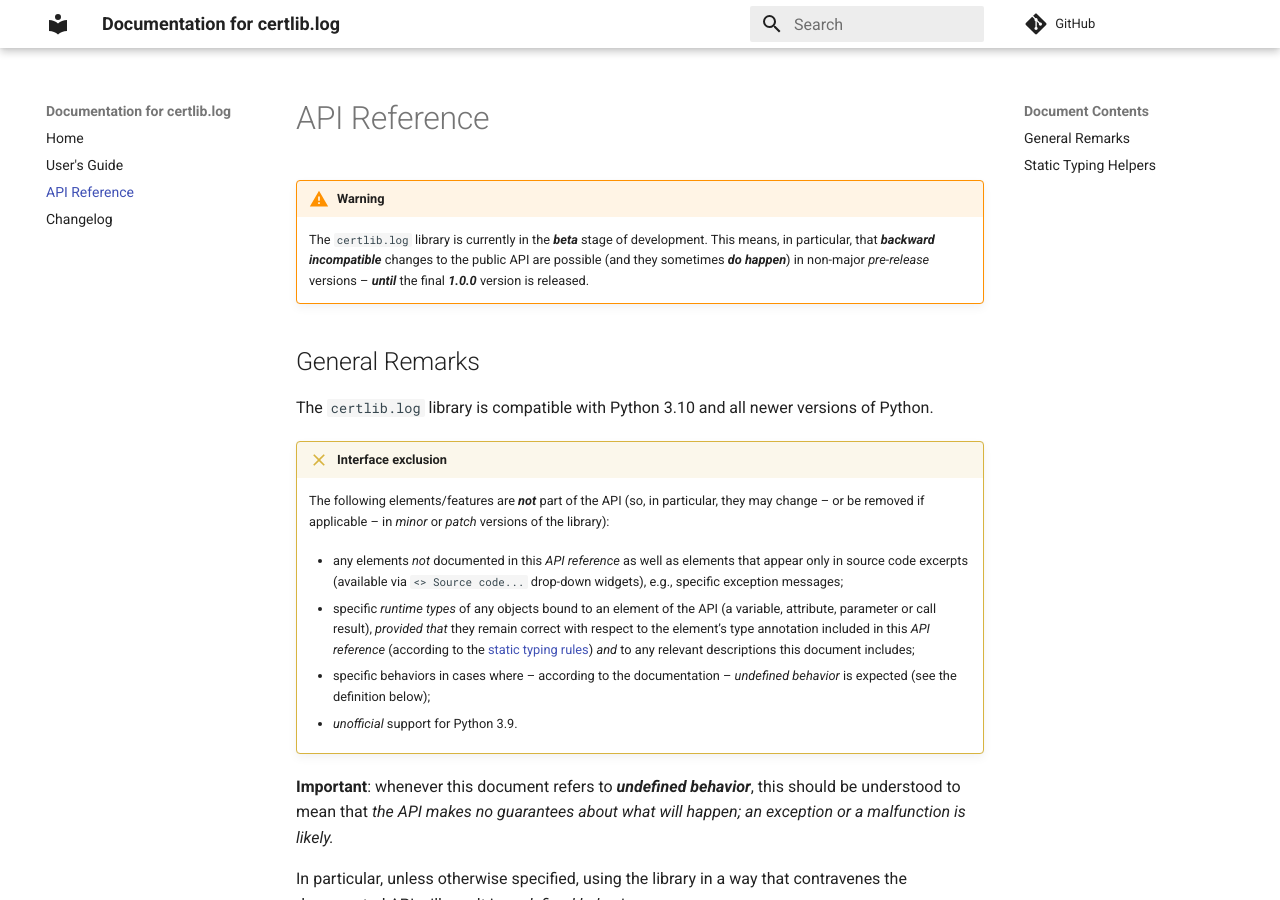
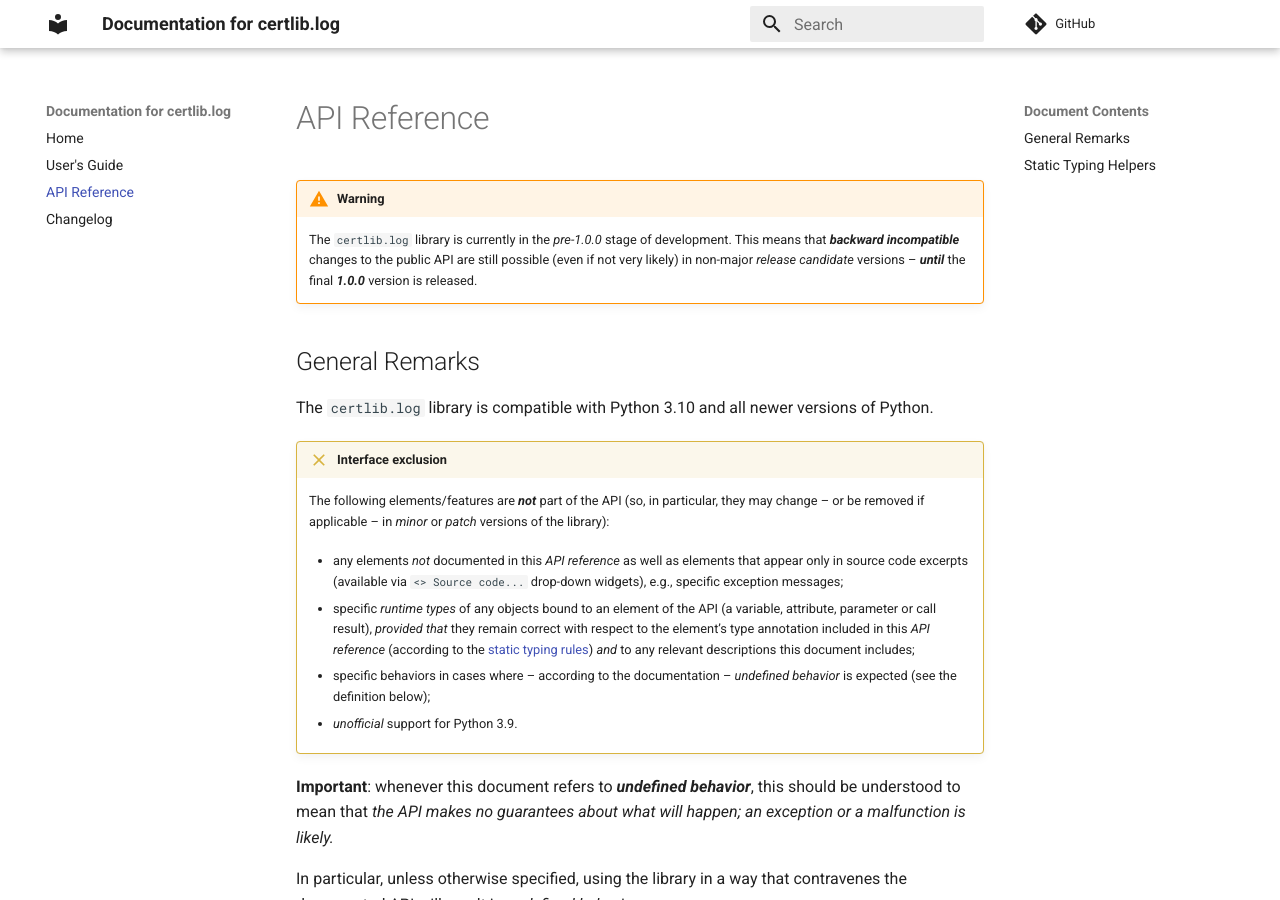
Before and after one commit to CERT-Polska/certlib-log, an MkDocs documentation site: the page built from docs/doc-src/reference.md, in a window 1280 px wide and 900 px high. Built offline with MkDocs 1.6.1 and Material for MkDocs 9.7.7, drawn with Linux system fonts in a browser that asks for light colours; comment, search, counter and statistics services are not loaded.

Commit message:
Minor fixes/updates/improvements (#33)

```diff
--- a/docs/doc-src/reference.md
+++ b/docs/doc-src/reference.md
@@ -2,11 +2,11 @@
 
 !!! warning
 
-    The `certlib.log` library is currently in the _**beta**_ stage
-    of development. This means, in particular, that _**backward
-    incompatible**_ changes to the public API are possible (and they
-    sometimes _**do happen**_) in non-major *pre-release* versions
-    -- _**until**_ the final _**1.0.0**_ version is released.
+    The `certlib.log` library is currently in the *pre-1.0.0* stage of
+    development. This means that _**backward incompatible**_ changes
+    to the public API are still possible (even if not very likely) in
+    non-major *release candidate* versions -- _**until**_ the final
+    _**1.0.0**_ version is released.
 
 ## General Remarks
 
```
Also changed, not shown: CHANGELOG.md, 1 other file.
